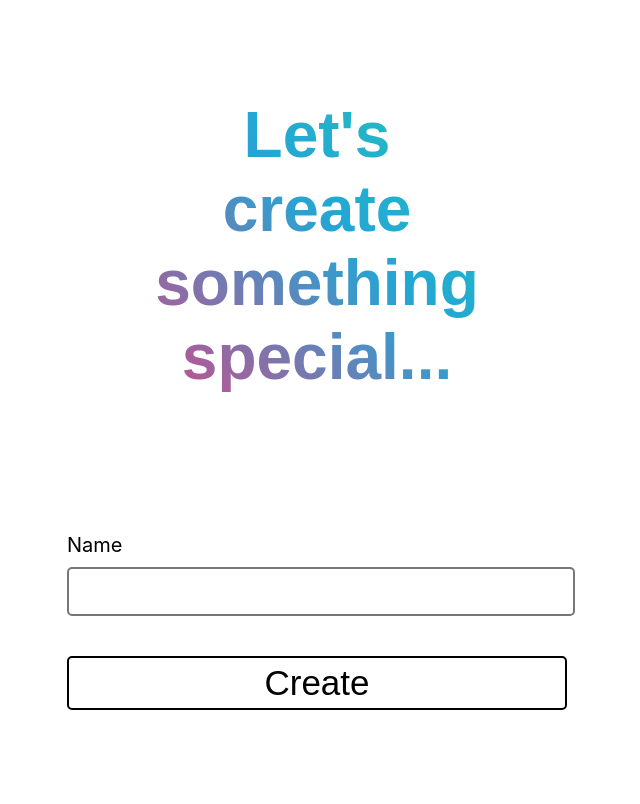
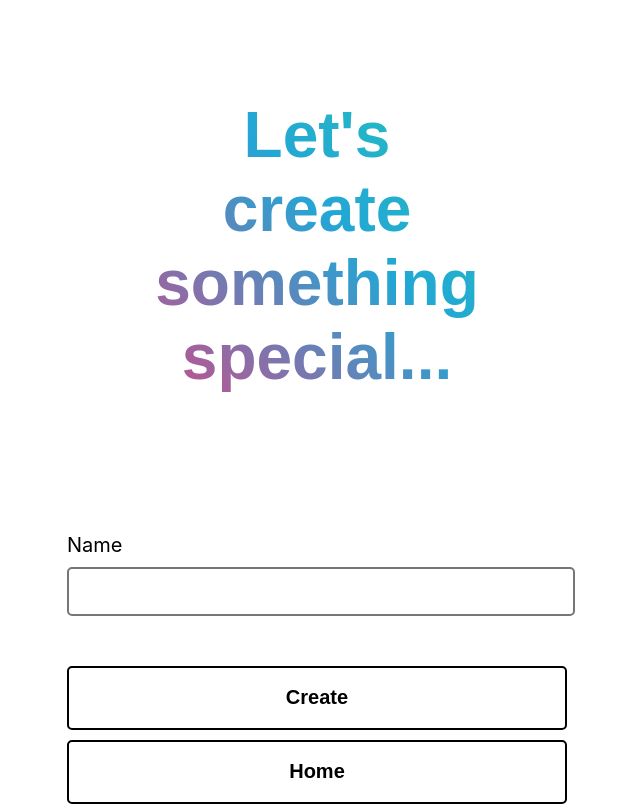
Before and after one commit to randyttruong/mspaint-js, a React (Create React App) app in the folder react-drawing-canvas/: page /NewDrawing in a window 1280 px wide. Shown: the whole page, without its empty margins (323-963 px from the left). Built offline with nearby package versions, Linux system fonts and the light colour scheme.

Commit message:
fixed no home page issue

```diff
--- a/react-drawing-canvas/src/components/DrawingArea/DrawingArea.css
+++ b/react-drawing-canvas/src/components/DrawingArea/DrawingArea.css
@@ -6,8 +6,10 @@
     position: absolute;
     top: 0px;
     left: 0px;
+    z-index: 1;
 }
 
 .drawingArea {
     cursor: crosshair;
+    z-index: 1;
 }
--- a/react-drawing-canvas/src/pages/DrawingPage/DrawingPage.css
+++ b/react-drawing-canvas/src/pages/DrawingPage/DrawingPage.css
@@ -15,6 +15,8 @@
     height: 100%;
     margin: 4px;
     border: none;
+    cursor: pointer;
+    z-index: 2;
 
 
 }
@@ -29,6 +31,7 @@
     padding: -10px;
     border: none;
     box-shadow: 0px 0px 2px black;
+    z-index: 2;
 
 }
 
@@ -38,20 +41,11 @@
     animation: fadeIn 0.5s ease-out;
 }
 
-.drawing-main-menu-container{
-    position: absolute;
-    top: 0px;
-    left: 0px;
-    z-index: 2;
-    width: 100%;
-    height: 100px;
-    border: none;
-}
-
 .drawing-area-container{
     position: absolute;
     left: 0px;
     top: 0px;
+    z-index: -1;
 }
 
 .drawing-ui-container{
--- a/react-drawing-canvas/src/pages/DrawingPage/DrawingPage.js
+++ b/react-drawing-canvas/src/pages/DrawingPage/DrawingPage.js
@@ -1,7 +1,7 @@
 import React, { useState, useContext } from 'react'
 import "./DrawingPage.css"
 import DrawingArea from "../../components/DrawingArea/DrawingArea"
-import { Link } from "react-router-dom"
+import { Link, useNavigate, useLocation } from "react-router-dom"
 import DrawingToolbar from '../../components/DrawingToolbar/DrawingToolbar'
 
 /*
@@ -34,15 +34,21 @@ function DrawingUI(props) {
 
 function MainMenuBotton(props) {
     const {route, val } = props;
+    const navigate = useNavigate();
+    const handleMenuClick = (e) => {
+        navigate("/");
+        e.stopPropagation();
+    }
+
     return (
         <>
-                <Link to={route} className="main-menu-button-container">
-                    <button className="main-menu-button">
-                        <div className="container">
-                            <h2 className="text">{val}</h2>
-                        </div>
-                    </button>
-                </Link>
+            <div className="main-menu-button-container">
+                <button onClick={handleMenuClick} className="main-menu-button">
+                    <div className="container">
+                        <h2 className="text">{val}</h2>
+                    </div>
+                </button>
+            </div>
         </>
     );
 }
@@ -54,8 +60,10 @@ function MainMenuBotton(props) {
 */
 
 function DrawingPage() {
+    console.log("pain")
     const [selectedTool, setSelectedTool] =  useState(null);
     const [brushColor, setBrushColor] = useState(null);
+    const [isDrawingEnabled, setIsDrawingEnabled] = useState(false);
 
     const handleSelectedTool = (e) => {
         setSelectedTool(e);
@@ -66,14 +74,14 @@ function DrawingPage() {
 
     return (
       <>
-        {/* <div className="drawing-page-container"> */}
             <MainMenuBotton route={"/"} val={"Home"}></MainMenuBotton>
 
+            <div>
             <DrawingUI setSelectedTool={handleSelectedTool} setBrushColor={handleBrushColor}/>
           <div className="drawing-area-container">
-            <DrawingArea selectedTool={selectedTool} color={brushColor}/>
+            <DrawingArea  selectedTool={selectedTool} color={brushColor}/>
           </div>
-        {/* </div> */}
+          </div>
       </>
     );
 }
--- a/react-drawing-canvas/src/pages/LandingPage/LandingPage.js
+++ b/react-drawing-canvas/src/pages/LandingPage/LandingPage.js
@@ -126,7 +126,10 @@ function LandingPage(props) {
           title={"Getting Started"}
         >
           <p>Welcome to js-paint! If you're new, please select the
-            "Gallery" button in order to create your first drawing.
+            "Create New Drawing" in order to create a new drawing.
+          </p>
+          <p>
+            Otherwise, select "Free Draw" to get into a new drawing.
           </p>
         </Dialog>
           <LandingHeader />
--- a/react-drawing-canvas/src/pages/NewDrawing/NewDrawing.css
+++ b/react-drawing-canvas/src/pages/NewDrawing/NewDrawing.css
@@ -76,9 +76,13 @@
     background: white;
     border-radius: 5px;
     border-style: solid;
-    margin-top: 40px;
-    font-size: 35px;
-    padding: 5px;
+    margin-top: 10px;
+    padding: 2px;
+}
+
+.submit {
+  margin: 0 auto;
+
 }
 
 .submit-button:hover {
@@ -86,3 +90,10 @@
     color: white;
     animation: fadeIn 0.5s ease-out;
 }
+
+
+.whitespace {
+  width: 100%;
+  height: 40px;
+
+}
--- a/react-drawing-canvas/src/pages/NewDrawing/NewDrawing.js
+++ b/react-drawing-canvas/src/pages/NewDrawing/NewDrawing.js
@@ -43,6 +43,10 @@ function NewDrawingForm(props) {
         navigate("/DrawingPage");
     }
 
+    function goHome() {
+        navigate("/");
+    }
+
     return (
       <>
         <div className="form-container">
@@ -58,8 +62,12 @@ function NewDrawingForm(props) {
               value={formData.name}
               onChange={handleChange}
             />
-            <button type="submit" className="submit-button"> Create </button>
+            <div className="whitespace" />
+            <button type="submit" className="submit-button">
+            <h2> Create </h2> </button>
           </form>
+          <button className="submit-button" onClick={goHome}>
+            <h2> Home </h2> </button>
         </div>
       </>
     );
```
